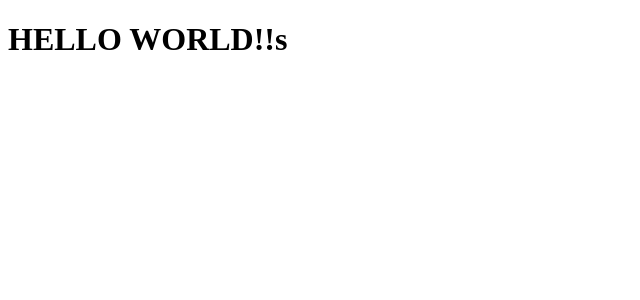
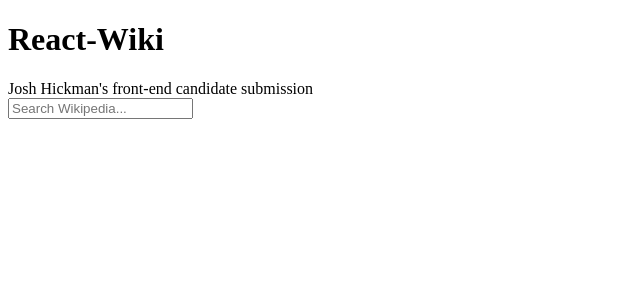
Before and after one commit to jahosh/react_wiki, a React app: page / in a window 1280 px wide. Shown: the top 300 px of the page, without its empty margins (0-640 px from the left). Built offline with nearby package versions, Linux system fonts and the light colour scheme; the HTML template or start-up script is replaced by a standard one.

Commit message:
setup inital GET to wiki api

```diff
--- a/client/public/index.html
+++ b/client/public/index.html
@@ -4,7 +4,7 @@
 <head>
   <meta charset="utf-8">
   <title>la même</title>
-<link rel="stylesheet" href="https://cdnjs.cloudflare.com/ajax/libs/semantic-ui/2.2.13/semantic.min.css" />
+  <link rel="stylesheet" href="https://cdnjs.cloudflare.com/ajax/libs/semantic-ui/2.2.13/semantic.min.css" />
   <link rel="stylesheet" href="https://cdn.jsdelivr.net/sweetalert2/6.4.4/sweetalert2.min.css">
   <link rel="stylesheet" href="/styles/main.css">
 </head>
--- /dev/null
+++ b/client/src/components/Header.jsx
@@ -0,0 +1,12 @@
+import React from 'react';
+
+const Header = () => {
+  return (
+    <div>
+      <h1> React-Wiki</h1>
+      <div className="sub-header">{ 'Josh Hickman\'s front-end candidate submission' }</div>
+    </div>
+  );
+};
+
+export default Header;
--- /dev/null
+++ b/client/src/components/SearchBox.jsx
@@ -0,0 +1,16 @@
+import React from 'react';
+
+const SearchBox = ({ handleSearch }) => {
+  return (
+    <div className="ui icon input">
+      <input
+        type="text"
+        placeholder="Search Wikipedia..."
+        onChange={handleSearch}
+      />
+      <i className="inverted circular search link icon" />
+    </div>
+  );
+};
+
+export default SearchBox;
--- a/client/src/containers/AppContainer.jsx
+++ b/client/src/containers/AppContainer.jsx
@@ -1,11 +1,58 @@
-import React from 'react';
+import React, { Component } from 'react';
 
-const AppContainer = () => {
-  return (
-    <div>
-      <h1> HELLO WORLD!!s </h1>
-    </div>
-  );
-};
+import Header from '../components/Header';
+import SearchBox from '../components/SearchBox';
+
+class AppContainer extends Component {
+  constructor(props) {
+    super(props);
+    this.state = {
+      queryObj: null,
+      results: null,
+    };
+    this.handleSearch = this.handleSearch.bind(this);
+  }
+
+  handleSearch(e) {
+    const query = e.target.value;
+    if (query.length < 2) {
+      return;
+    }
+
+    fetch(`https://en.wikipedia.org/w/api.php?action=query&format=json&origin=*&generator=allcategories&gacprefix=${query}&prop=info`)
+    .then((resp) => {
+      return resp.json();
+    })
+    .then((result) => {
+      this.setState({
+        queryObj: result,
+        results: result.query.pages
+      });
+    })
+    .catch(err => console.log(err));
+  }
+
+  render() {
+    console.log(this.state);
+    return (
+      <div className="ui grid">
+        <div className="row">
+          <div className="ui four column centered grid">
+            <Header />
+          </div>
+        </div>
+
+        <div className="centered row">
+          <div className="ui four colum wide">
+            <SearchBox
+              handleSearch={this.handleSearch}
+            />
+          </div>
+        </div>
+
+      </div>
+    );
+  }
+}
 
 export default AppContainer;
```
